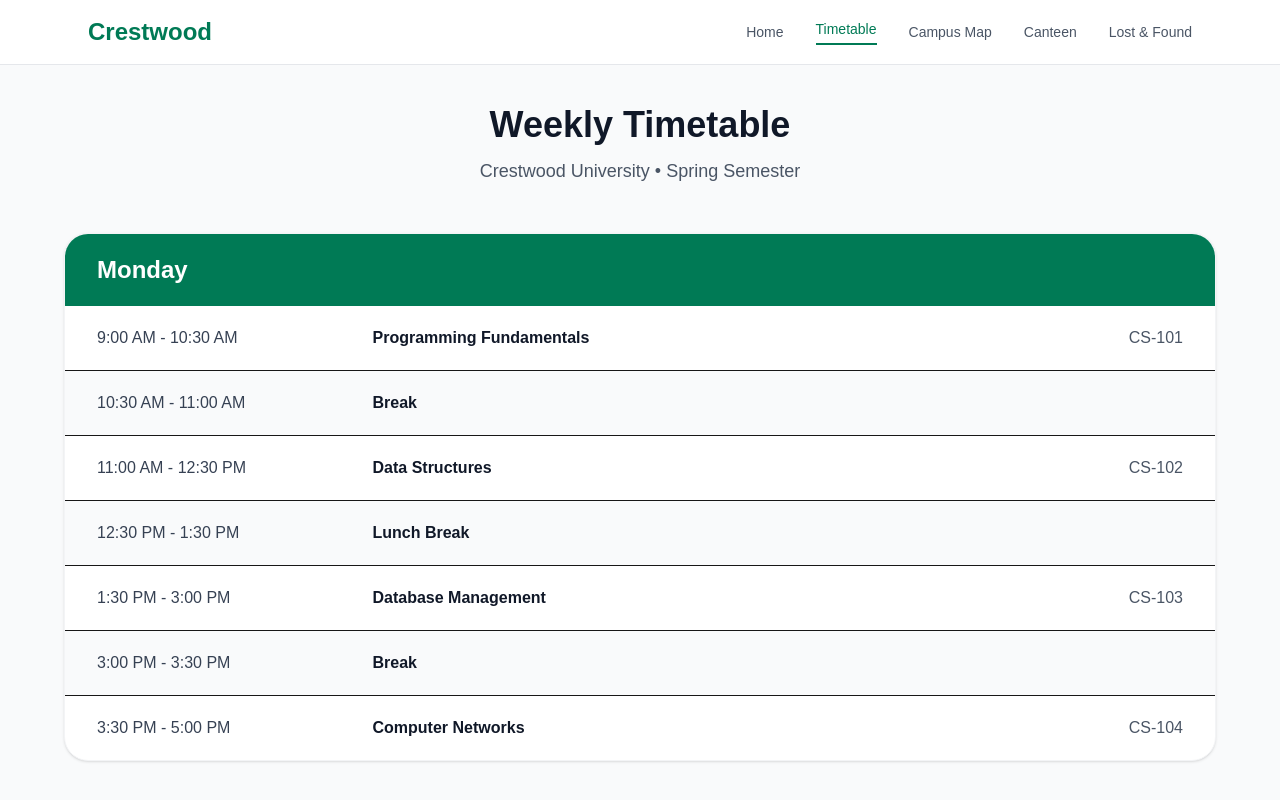
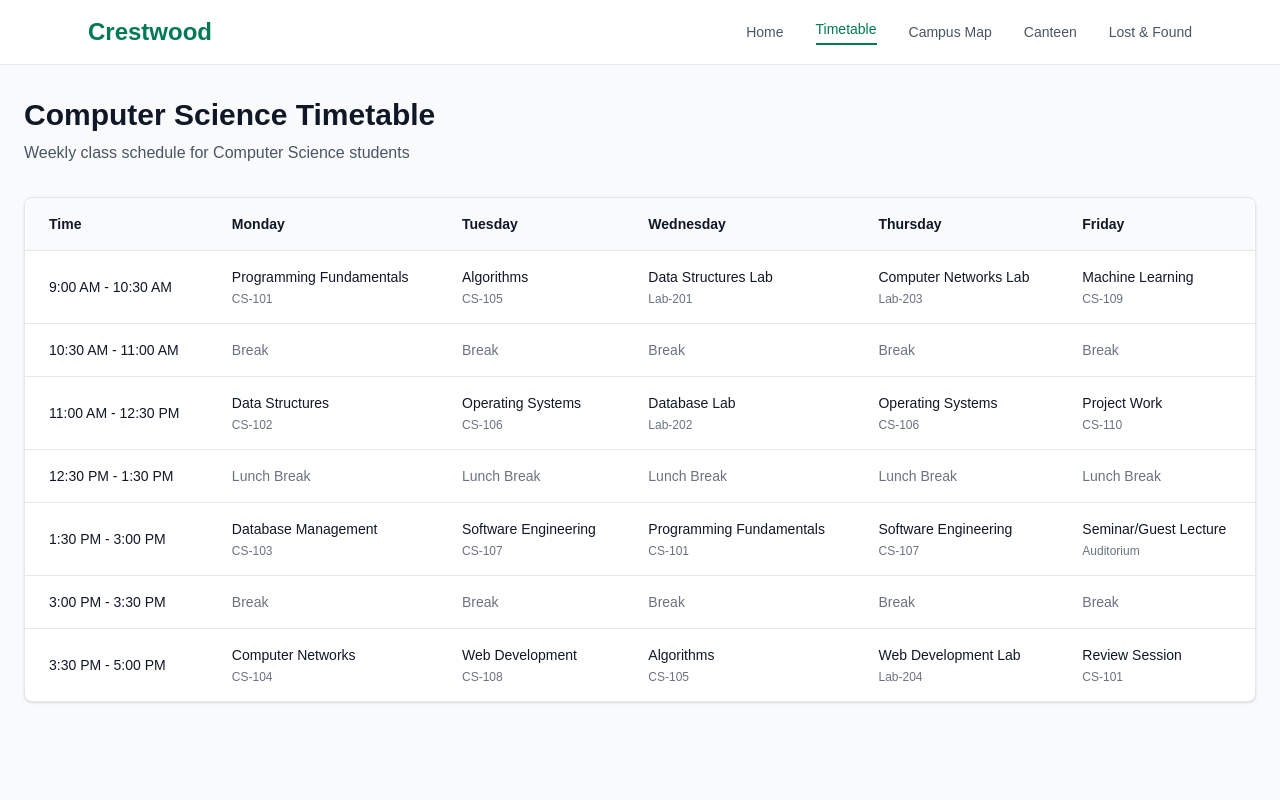
Before and after one commit to BH-busy/-campus-companion, a Next.js app: page /timetable in a window 1280 px wide. Shown: the top 800 px of the page. Built offline with nearby package versions, Linux system fonts and the light colour scheme.

Commit message:
Fix timetable metadata error

```diff
--- a/app/timetable/page.tsx
+++ b/app/timetable/page.tsx
@@ -1,6 +1,4 @@
 // app/timetable/page.tsx
-'use client';
-
 import type { Metadata } from 'next';
 
 export const metadata: Metadata = {
@@ -56,60 +54,63 @@ const timetableData = {
   ],
 };
 
-const days = [
-  { key: 'monday', label: 'Monday' },
-  { key: 'tuesday', label: 'Tuesday' },
-  { key: 'wednesday', label: 'Wednesday' },
-  { key: 'thursday', label: 'Thursday' },
-  { key: 'friday', label: 'Friday' },
-] as const;
+const days = ['monday', 'tuesday', 'wednesday', 'thursday', 'friday'];
 
 export default function TimetablePage() {
   return (
-    <div className="min-h-screen bg-gray-50 py-10 px-4">
-      <div className="max-w-6xl mx-auto">
-        <div className="text-center mb-12">
-          <h1 className="text-4xl font-bold text-gray-900 mb-3">Weekly Timetable</h1>
-          <p className="text-gray-600 text-lg">Crestwood University • Spring Semester</p>
+    <div className="min-h-screen bg-gray-50">
+      <main className="max-w-7xl mx-auto px-6 py-8">
+        <div className="mb-8">
+          <h1 className="text-3xl font-bold text-gray-900 mb-2">Computer Science Timetable</h1>
+          <p className="text-gray-600">Weekly class schedule for Computer Science students</p>
         </div>
-
-        <div className="space-y-12">
-          {days.map((day) => (
-            <section key={day.key} className="bg-white rounded-3xl shadow-sm border border-gray-100 overflow-hidden">
-              <div className="bg-emerald-700 text-white px-8 py-5">
-                <h2 className="text-2xl font-semibold">{day.label}</h2>
-              </div>
-
-              <div className="divide-y">
-                {timetableData[day.key].map((slot, index) => (
-                  <div
-                    key={index}
-                    className={`grid grid-cols-12 px-8 py-5 gap-4 items-center ${
-                      slot.subject.includes('Break') || slot.subject.includes('Lunch')
-                        ? 'bg-gray-50'
-                        : ''
-                    }`}
-                  >
-                    <div className="col-span-12 md:col-span-3 font-medium text-gray-700">
+        <div className="bg-white rounded-lg shadow-sm border border-gray-200 overflow-hidden">
+          <div className="overflow-x-auto">
+            <table className="w-full">
+              <thead className="bg-gray-50 border-b border-gray-200">
+                <tr>
+                  <th className="px-6 py-4 text-left text-sm font-semibold text-gray-900">Time</th>
+                  {days.map((day) => (
+                    <th key={day} className="px-6 py-4 text-left text-sm font-semibold text-gray-900 capitalize">
+                      {day}
+                    </th>
+                  ))}
+                </tr>
+              </thead>
+              <tbody className="divide-y divide-gray-200">
+                {timetableData.monday.map((slot, index) => (
+                  <tr key={index} className="hover:bg-gray-50">
+                    <td className="px-6 py-4 text-sm font-medium text-gray-900 whitespace-nowrap">
                       {slot.time}
-                    </div>
-                    <div className="col-span-12 md:col-span-6 font-semibold text-gray-900">
-                      {slot.subject}
-                    </div>
-                    <div className="col-span-12 md:col-span-3 text-right text-gray-600 font-medium">
-                      {slot.room}
-                    </div>
-                  </div>
+                    </td>
+                    {days.map((day) => {
+                      const daySlot = timetableData[day as keyof typeof timetableData][index];
+                      return (
+                        <td key={day} className="px-6 py-4">
+                          <div className="text-sm">
+                            <div className={`font-medium ${
+                              daySlot.subject.includes('Break') || daySlot.subject.includes('Lunch')
+                                ? 'text-gray-500'
+                                : 'text-gray-900'
+                            }`}>
+                              {daySlot.subject}
+                            </div>
+                            {daySlot.room && (
+                              <div className="text-gray-500 text-xs mt-1">
+                                {daySlot.room}
+                              </div>
+                            )}
+                          </div>
+                        </td>
+                      );
+                    })}
+                  </tr>
                 ))}
-              </div>
-            </section>
-          ))}
+              </tbody>
+            </table>
+          </div>
         </div>
-
-        <div className="text-center text-sm text-gray-500 mt-12">
-          Timetable is subject to change • Please check notice board for updates
-        </div>
-      </div>
+      </main>
     </div>
   );
 }
```
